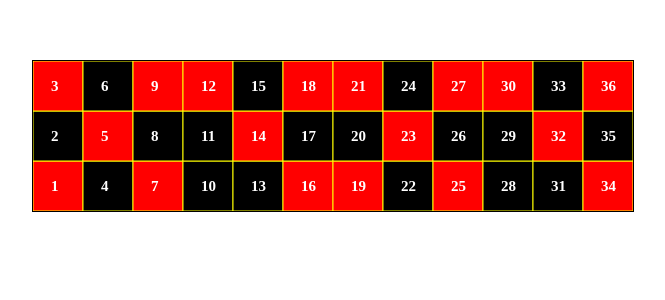
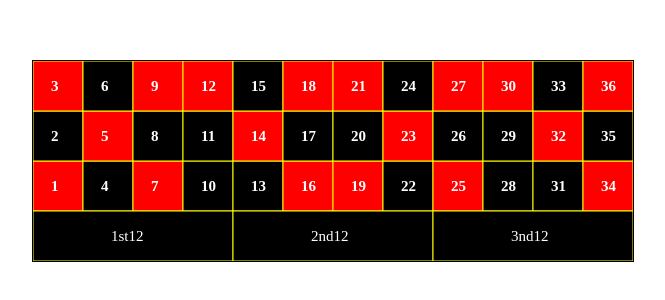
Before and after one commit to AlekseyOk/Roulette, a React (Create React App) app: page / in a window 1280 px wide. Shown: the part 340-640 px from the top of the page, without its empty margins (608-1273 px from the left). Built offline with nearby package versions, Linux system fonts and the light colour scheme; the HTML template or start-up script is replaced by a standard one.

Commit message:
add dozens cells

```diff
--- a/src/Components/bettingGrid.scss
+++ b/src/Components/bettingGrid.scss
@@ -1,8 +1,8 @@
 
-.squareСellsGrid {
+.BettingGrid {
     border: 1px solid black;
     width: 600px;
-    height: 150px;
+    height: 200px;
 }
 
 .redSquereCell {
@@ -40,3 +40,25 @@
     pointer-events: none;
     cursor: none;
 }
+
+.dozenCell {
+    fill: black;
+    stroke: yellow;
+    cursor:pointer;
+    stroke-Width: 1;
+    width: 200px;
+    height: 50px;
+}
+
+.dozenCell:hover{
+    fill: steelblue;
+    opacity: 90%
+}
+
+.dozenCellText {
+    fill:white;
+    pointer-events: none;
+    cursor: none;
+    font-size: 15px;
+    padding-top: 50px
+}
--- a/src/Components/bettingGrid.tsx
+++ b/src/Components/bettingGrid.tsx
@@ -1,20 +1,31 @@
 import React from 'react';
-import coordinatesOfSquareCells from '../Сalculations/cellsCoordinates'
+import coordinatesOfSquareCells from '../Сalculations/squereCellsCoordinates'
+import coordinatesOfDozensCells from '../Сalculations/dozensCellsCoordinates'
 import './bettingGrid.scss';
 
 let BettingGrid = () => {
     return (
         <div>
-            <svg className="squareСellsGrid">
+            <svg className="BettingGrid">
                 {coordinatesOfSquareCells.map((squareCellCoordinates: Array<number>, index: number) => {
                     let [coordX, coordY] = squareCellCoordinates
                     let colorOfsquereCell: string = ''
-                    let redSquareCeels = [1, 3, 5, 7, 9, 12, 14, 16, 18, 19, 21, 23, 25, 27, 30, 32, 34, 36].map(el=>el-1)
+                    let redSquareCeels = [1, 3, 5, 7, 9, 12, 14, 16, 18, 19, 21, 23, 25, 27, 30, 32, 34, 36].map(el => el - 1)
                     redSquareCeels.includes(index) ? colorOfsquereCell = 'redSquereCell' : colorOfsquereCell = 'blackSquereCell'
-                    return <g>
+                    return <g key={index}>
                         <g>
-                            <rect className={colorOfsquereCell} x={coordX} y={coordY} key={index}></rect>
+                            <rect className={colorOfsquereCell} x={coordX} y={coordY}></rect>
                             <text className="squareCellText" x={coordX + 18} y={coordY + 30}>{++index}</text>
+                        </g>
+                    </g>
+                })}
+                {coordinatesOfDozensCells.map((dozensCellCoordinates: Array<number>, index: number) => {
+                    let dozensText = ['1st12', '2nd12', '3nd12']
+                    let [coordX, coordY] = dozensCellCoordinates
+                    return <g key={index}>
+                        <g>
+                            <rect className='dozenCell' x={coordX} y={coordY}></rect>
+                            <text className="dozenCellText" x={coordX + 78} y={coordY + 30}>{dozensText[index]}</text>
                         </g>
                     </g>
                 })}
--- /dev/null
+++ b/src/Сalculations/dozensCellsCoordinates.tsx
@@ -0,0 +1,20 @@
+let greedHeight: number = 150
+let coordinatesOfDozensCells: Array<coordinatesOfDozensCell> = []
+type coordinatesOfDozensCell = Array<number>
+let numberOfDozensCells: number = 3
+let coordinatesOfFirstDozenCell: Array<number> = [0, greedHeight]
+let greedWidth: number = 600
+let oneCellWidth: number = greedWidth / 12
+
+function generateDozensCellsCoordinates(): void {
+  coordinatesOfDozensCells.push(coordinatesOfFirstDozenCell)
+  let currentCoordinatesOfDozenCell: Array<number> = coordinatesOfFirstDozenCell
+  for (let i = 1; i < numberOfDozensCells; i++) {
+    let [coordinateX, coordinateY] = currentCoordinatesOfDozenCell
+    currentCoordinatesOfDozenCell = [coordinateX + (4 * oneCellWidth), coordinateY]
+    coordinatesOfDozensCells.push(currentCoordinatesOfDozenCell)
+  }
+}
+generateDozensCellsCoordinates();
+
+export default coordinatesOfDozensCells
--- a/src/Сalculations/cellsCoordinates.tsx
+++ b/src/Сalculations/squereCellsCoordinates.tsx
@@ -3,8 +3,8 @@ let greedHeight: number = 150
 let numberOfSquareCells: number = 36
 let numberOfRows: number = 3
 let coordinatesOfSquareCells: Array<coordinatesOfSquareCell> = []
+let coordinatesOfFirstSquareCell: Array<number> = [0, 100];
 type coordinatesOfSquareCell = Array<number>
-let coordinatesOfFirstSquareCell: Array<number> = [0, 100];
 let oneCellWidth: number = greedWidth / 12
 let currentCoordinatesOfSquareCell: Array<number> = coordinatesOfFirstSquareCell
 let currentNumberOfRows: number = 0;
@@ -34,13 +34,4 @@ function generateSquareCellsCoordinates(): void {
 
 generateSquareCellsCoordinates()
 
-// function generateDozensCellsCoordinates(): void {
-
-// }
-
-
-// let dozensСells = () => {
-
-// }
-
 export default coordinatesOfSquareCells
```
